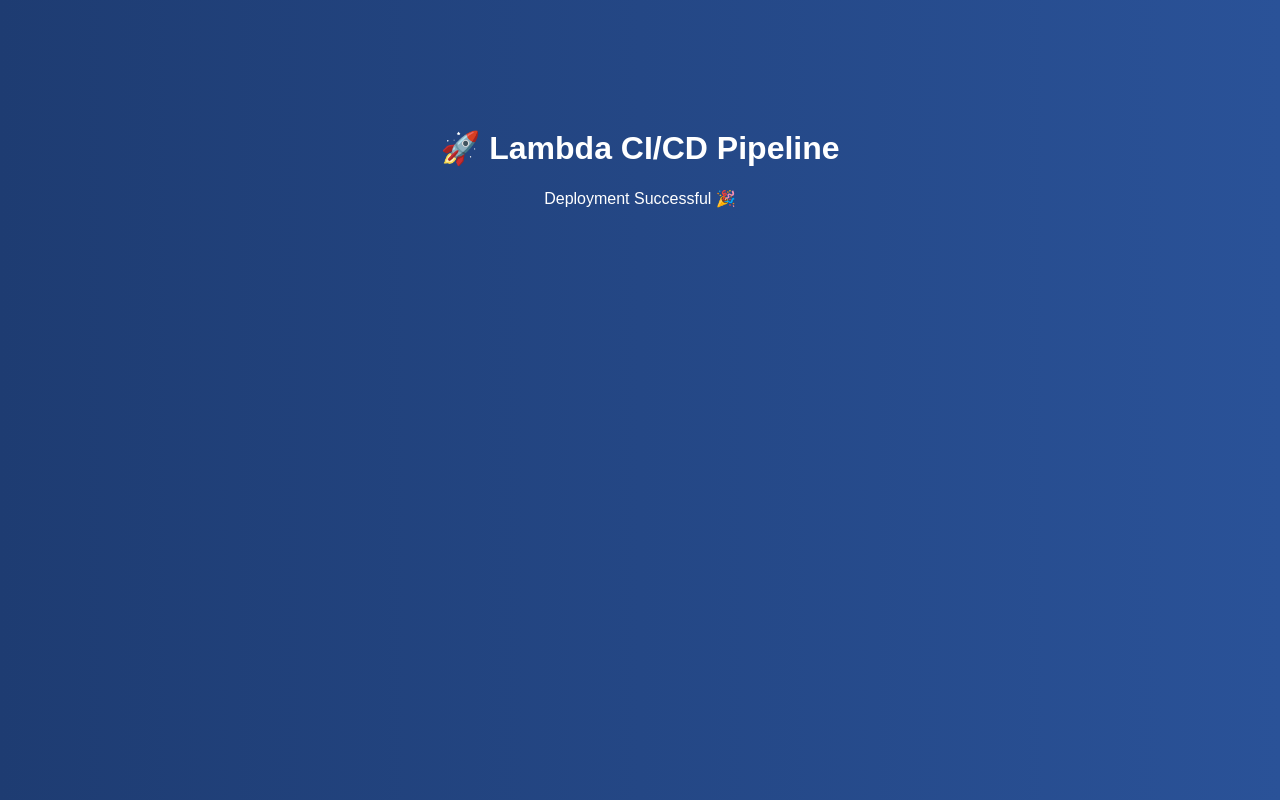
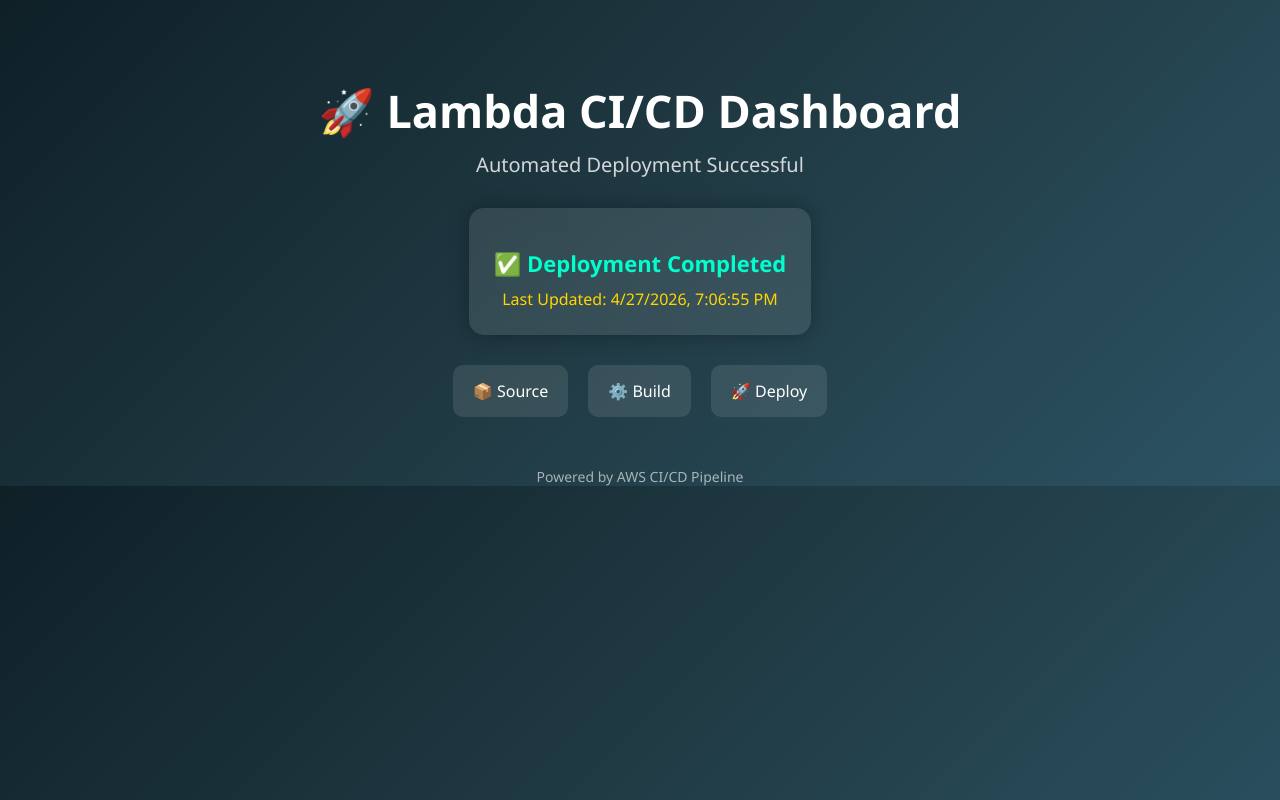
Before and after one commit to dhruminkumarbhavsar/lambda-cicd-app, a website: page index.html in a window 1280 px wide. Drawn offline with Linux system fonts and the light colour scheme.

Commit message:
Update index.html

```diff
--- a/index.html
+++ b/index.html
@@ -1,19 +1,113 @@
 <!DOCTYPE html>
 <html>
 <head>
-    <title>Lambda CI/CD</title>
+    <title>Lambda CI/CD Dashboard</title>
     <style>
         body {
+            margin: 0;
+            font-family: 'Segoe UI', sans-serif;
+            background: linear-gradient(135deg, #0f2027, #203a43, #2c5364);
+            color: white;
             text-align: center;
-            font-family: Arial;
-            background: linear-gradient(to right, #1e3c72, #2a5298);
-            color: white;
-            padding-top: 100px;
+        }
+
+        .container {
+            margin-top: 80px;
+        }
+
+        h1 {
+            font-size: 45px;
+            margin-bottom: 10px;
+            animation: fadeIn 2s ease-in-out;
+        }
+
+        .subtitle {
+            font-size: 20px;
+            opacity: 0.8;
+            margin-bottom: 30px;
+        }
+
+        .card {
+            background: rgba(255,255,255,0.1);
+            padding: 25px;
+            border-radius: 15px;
+            display: inline-block;
+            box-shadow: 0 0 20px rgba(0,0,0,0.3);
+            backdrop-filter: blur(10px);
+        }
+
+        .status {
+            font-size: 22px;
+            color: #00ffcc;
+            margin-top: 15px;
+            font-weight: bold;
+        }
+
+        .time {
+            margin-top: 10px;
+            font-size: 16px;
+            color: #ffd700;
+        }
+
+        .pipeline {
+            margin-top: 30px;
+            display: flex;
+            justify-content: center;
+            gap: 20px;
+        }
+
+        .step {
+            background: rgba(255,255,255,0.1);
+            padding: 15px 20px;
+            border-radius: 10px;
+            transition: 0.3s;
+        }
+
+        .step:hover {
+            transform: scale(1.1);
+            background: rgba(255,255,255,0.2);
+        }
+
+        .footer {
+            margin-top: 50px;
+            font-size: 14px;
+            opacity: 0.6;
+        }
+
+        @keyframes fadeIn {
+            from {opacity: 0; transform: translateY(20px);}
+            to {opacity: 1; transform: translateY(0);}
         }
     </style>
 </head>
+
 <body>
-    <h1>🚀 Lambda CI/CD Pipeline</h1>
-    <p>Deployment Successful 🎉</p>
+    <div class="container">
+        <h1>🚀 Lambda CI/CD Dashboard</h1>
+        <div class="subtitle">Automated Deployment Successful</div>
+
+        <div class="card">
+            <div class="status">✅ Deployment Completed</div>
+            <div class="time" id="time"></div>
+        </div>
+
+        <div class="pipeline">
+            <div class="step">📦 Source</div>
+            <div class="step">⚙️ Build</div>
+            <div class="step">🚀 Deploy</div>
+        </div>
+
+        <div class="footer">Powered by AWS CI/CD Pipeline</div>
+    </div>
+
+    <script>
+        function updateTime() {
+            const now = new Date();
+            document.getElementById("time").innerText =
+                "Last Updated: " + now.toLocaleString();
+        }
+        updateTime();
+        setInterval(updateTime, 1000);
+    </script>
 </body>
 </html>
```
